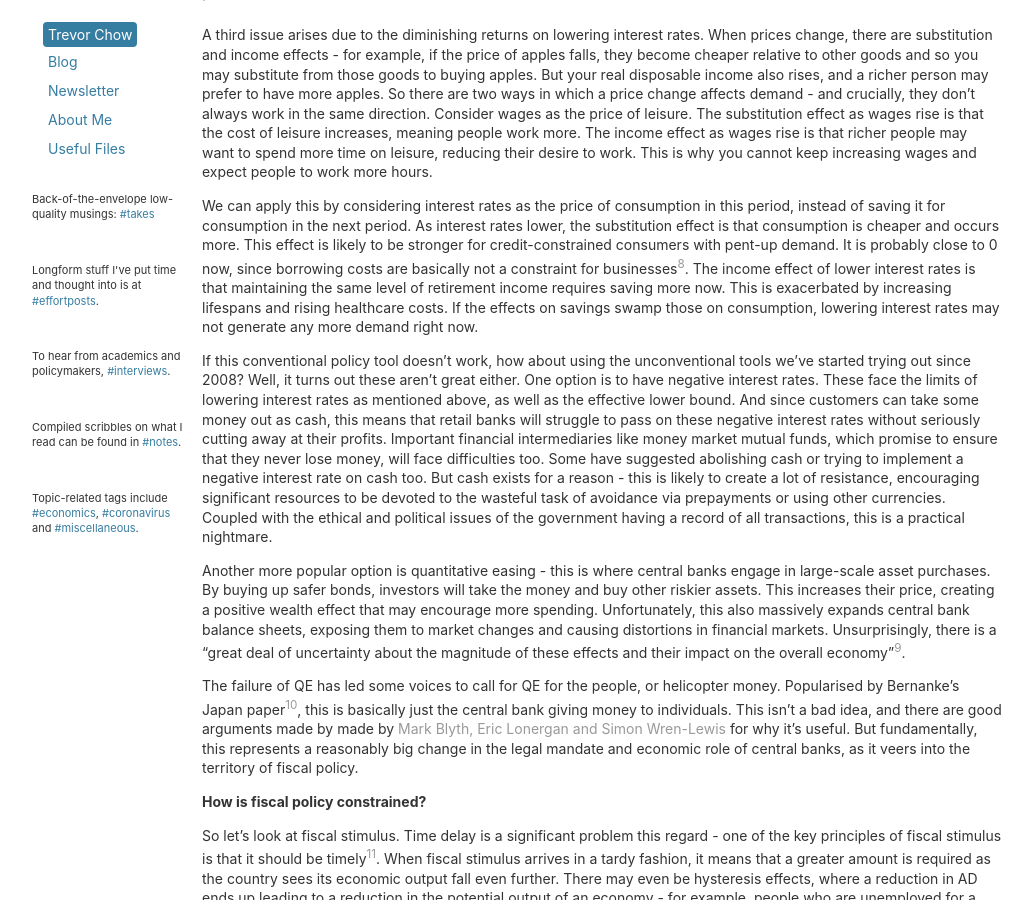
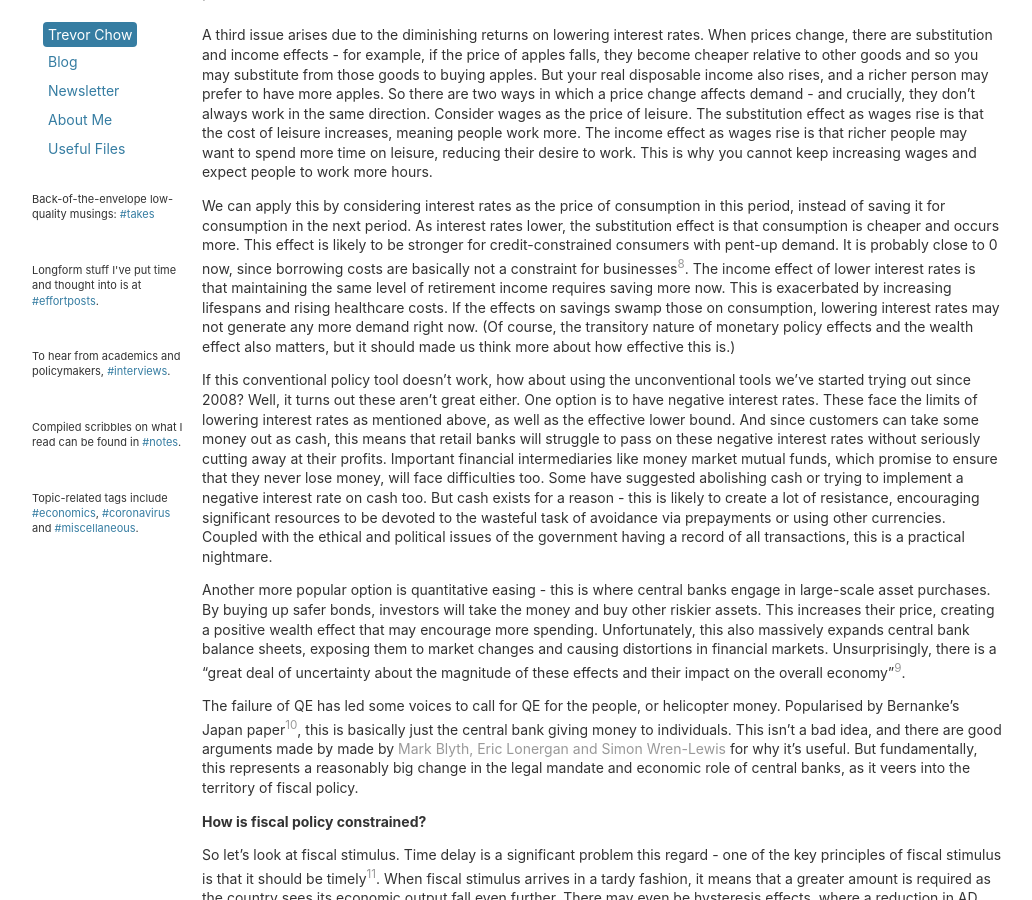
Before and after one commit to tmychow/tmychow.github.io, a Jekyll site: the page built from _posts/2020-09-05-the-next-recession.md, in a window 1280 px wide and 900 px high, scrolled down 2361 px. Shown: the whole window, without its empty margins (28-1060 px from the left). Built offline with Jekyll 4.4.1, drawn with Linux system fonts in a browser that asks for light colours; formulas are drawn with MathJax 3.

Commit message:
Update 2020-09-05-the-next-recession.md

```diff
--- a/_posts/2020-09-05-the-next-recession.md
+++ b/_posts/2020-09-05-the-next-recession.md
@@ -53,7 +53,7 @@ A second impediment has been the decline of the natural interest rate $ r* $. Sl
 
 A third issue arises due to the diminishing returns on lowering interest rates. When prices change, there are substitution and income effects - for example, if the price of apples falls, they become cheaper relative to other goods and so you may substitute from those goods to buying apples. But your real disposable income also rises, and a richer person may prefer to have more apples. So there are two ways in which a price change affects demand - and crucially, they don't always work in the same direction. Consider wages as the price of leisure. The substitution effect as wages rise is that the cost of leisure increases, meaning people work more. The income effect as wages rise is that richer people may want to spend more time on leisure, reducing their desire to work. This is why you cannot keep increasing wages and expect people to work more hours.
 
-We can apply this by considering interest rates as the price of consumption in this period, instead of saving it for consumption in the next period. As interest rates lower, the substitution effect is that consumption is cheaper and occurs more. This effect is likely to be stronger for credit-constrained consumers with pent-up demand. It is probably close to 0 now, since borrowing costs are basically not a constraint for businesses[^8]. The income effect of lower interest rates is that maintaining the same level of retirement income requires saving more now. This is exacerbated by increasing lifespans and rising healthcare costs. If the effects on savings swamp those on consumption, lowering interest rates may not generate any more demand right now.
+We can apply this by considering interest rates as the price of consumption in this period, instead of saving it for consumption in the next period. As interest rates lower, the substitution effect is that consumption is cheaper and occurs more. This effect is likely to be stronger for credit-constrained consumers with pent-up demand. It is probably close to 0 now, since borrowing costs are basically not a constraint for businesses[^8]. The income effect of lower interest rates is that maintaining the same level of retirement income requires saving more now. This is exacerbated by increasing lifespans and rising healthcare costs. If the effects on savings swamp those on consumption, lowering interest rates may not generate any more demand right now. (Of course, the transitory nature of monetary policy effects and the wealth effect also matters, but it should made us think more about how effective this is.)
 
 [^8]: [Dunkelberg and Wade 2020](https://www.nfib.com/assets/SBET-January-2020.pdf)
 
```
